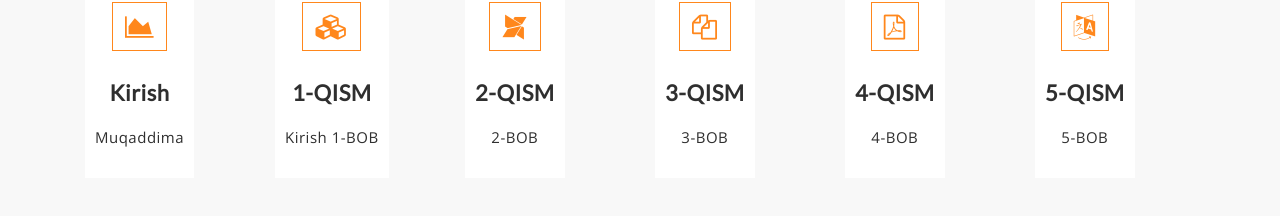
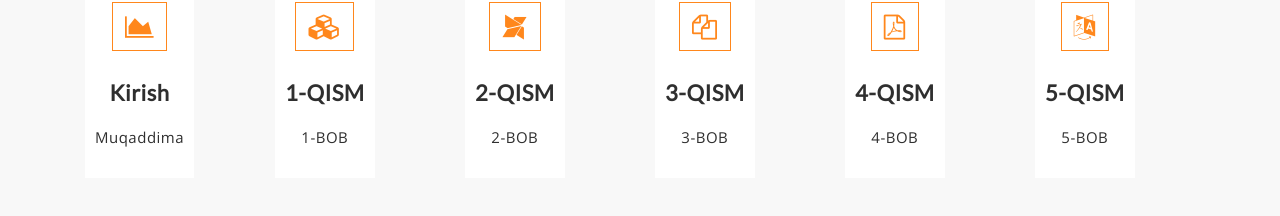
Before and after one commit to rakhmatillaev/hasbek, a plain HTML site: page index.html in a window 1280 px wide. Shown: the part 1219-1435 px from the top of the page. Drawn offline with nearby package versions, Linux system fonts and the light colour scheme.

Commit message:
second commit

```diff
--- a/index.html
+++ b/index.html
@@ -240,7 +240,7 @@
                           </span>
                           <h4>1-QISM</h4>
                           <p>
-                            Kirish 1-BOB
+                            1-BOB
                             <br />
                           </p>
                         </div>
```
